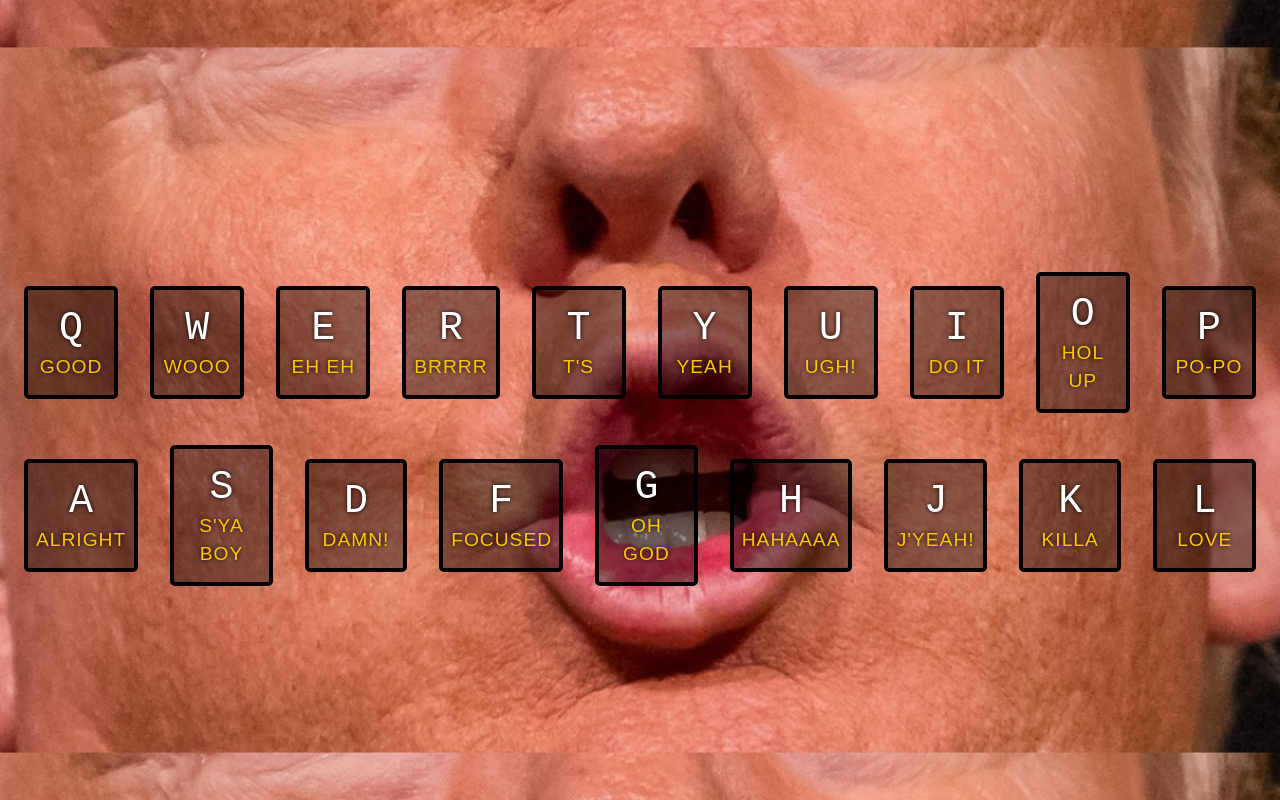
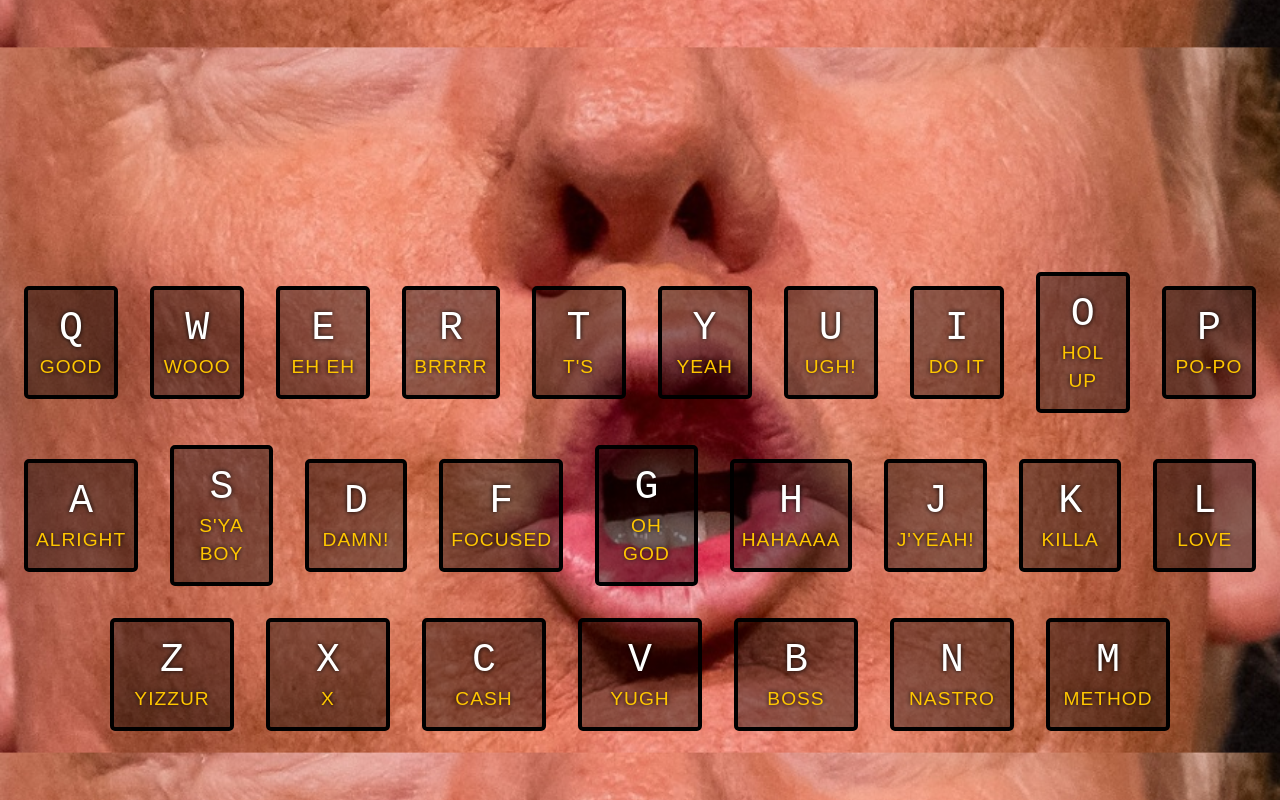
Before and after one commit to BGRicker/loudbusiness, a plain HTML site: page index.html in a window 1280 px wide. Drawn offline with Linux system fonts and the light colour scheme.

Commit message:
third row

```diff
--- a/index.html
+++ b/index.html
@@ -3,7 +3,7 @@
     <link rel="stylesheet" href="style.css">
 
   <body>
-    <div class="keys2">
+    <div class="keys1">
       <div data-key="81" class="key">
         <kbd>Q</kbd>
         <span class="sound">Good</span>
@@ -45,7 +45,7 @@
         <span class="sound">Po-po</span>
       </div>
     </div>
-    <div class="keys3">
+    <div class="keys2">
       <div data-key="65" class="key">
         <kbd>A</kbd>
         <span class="sound">Alright</span>
@@ -84,6 +84,37 @@
       </div>
     </div>
 
+    <div class="keys3">
+      <div data-key="90" class="key">
+        <kbd>Z</kbd>
+        <span class="sound">Yizzur</span>
+      </div>
+      <div data-key="88" class="key">
+        <kbd>X</kbd>
+        <span class="sound">X</span>
+      </div>
+      <div data-key="67" class="key">
+        <kbd>C</kbd>
+        <span class="sound">Cash</span>
+      </div>
+      <div data-key="86" class="key">
+        <kbd>V</kbd>
+        <span class="sound">Yugh</span>
+      </div>
+      <div data-key="66" class="key">
+        <kbd>B</kbd>
+        <span class="sound">Boss</span>
+      </div>
+      <div data-key="78" class="key">
+        <kbd>N</kbd>
+        <span class="sound">Nastro</span>
+      </div>
+      <div data-key="77" class="key">
+        <kbd>M</kbd>
+        <span class="sound">Method</span>
+      </div>
+    </div>
+
 
     <audio data-key="81" src="sounds/projectpat_good_goog.ogg"></audio>
     <audio data-key="87" src="sounds/ross_woo.ogg"></audio>
@@ -105,6 +136,14 @@
     <audio data-key="74" src="sounds/jayz_chyeah.ogg"></audio>
     <audio data-key="75" src="sounds/camron_killah.ogg"></audio>
     <audio data-key="76" src="sounds/trick_love_kids.ogg"></audio>
+
+    <audio data-key="90" src="sounds/jayz_yessir.ogg"></audio>
+    <audio data-key="88" src="sounds/dmx_bark.ogg"></audio>
+    <audio data-key="67" src="sounds/birdman_cash_money.ogg"></audio>
+    <audio data-key="86" src="sounds/pushat_yuck.ogg"></audio>
+    <audio data-key="66" src="sounds/ross_boss.ogg"></audio>
+    <audio data-key="78" src="sounds/nas_nastrodomus.ogg"></audio>
+    <audio data-key="77" src="sounds/methodman_method.ogg"></audio>
 
     <script>
 
--- a/style.css
+++ b/style.css
@@ -32,6 +32,13 @@ body,html {
   margin-top: 10%;
   padding: 0;
   font-family: sans-serif;
+}
+
+.keys1 {
+  display:flex;
+  flex:1;
+  align-items: center;
+  justify-content: center;
 }
 
 .keys2 {
```
